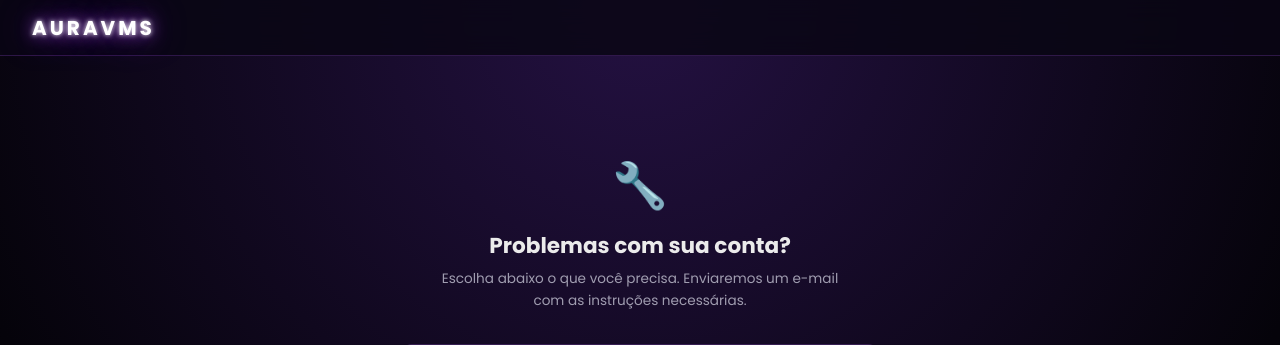
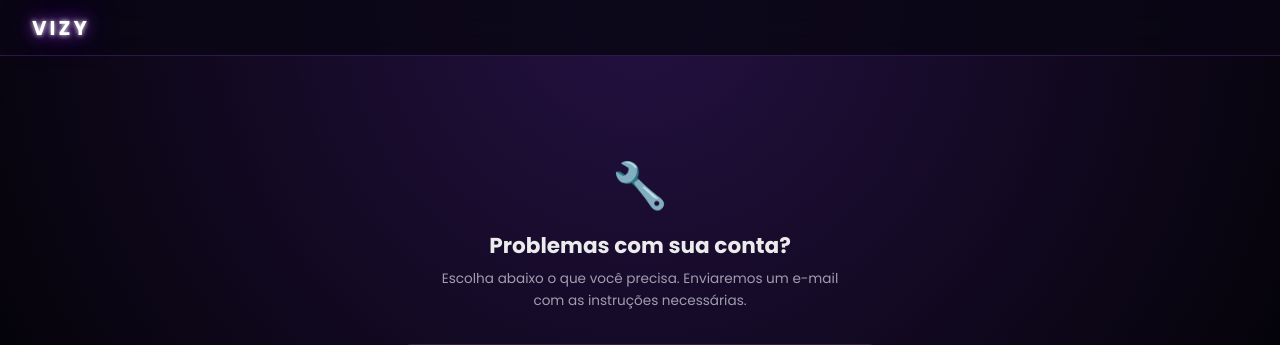
Before and after one commit to rfernandoufabc/aura-vms, a Flask app: page /account-help in a window 1280 px wide. Shown: the top 345 px of the page. Run offline with Flask 3, Linux system fonts and the light colour scheme.

Commit message:
Rename aura-vms to vizy and add logo to README
Co-authored-by: rfernandoufabc <220268779+rfernandoufabc@users.noreply.github.com>

```diff
--- a/app.py
+++ b/app.py
@@ -50,7 +50,7 @@ def _send_confirmation_email(to_email: str, username: str, token: str):
     <p><a href="{confirm_url}">{confirm_url}</a></p>
     <p>O link expira em 30 minutos.</p>
     """
-    send_email(to_email, 'AuraVMS — Confirme seu e-mail', html)
+    send_email(to_email, 'Vizy — Confirme seu e-mail', html)
 
 
 def login_required(f):
--- a/routes/account_help.py
+++ b/routes/account_help.py
@@ -14,7 +14,7 @@ account_help_bp = Blueprint('account_help', __name__)
 def _build_confirmation_email(username: str, confirm_url: str) -> str:
     return f"""
     <div style="font-family:sans-serif;max-width:480px;margin:auto;">
-        <h2>Confirme seu e-mail — AuraVMS</h2>
+        <h2>Confirme seu e-mail — Vizy</h2>
         <p>Olá, <strong>@{username}</strong>!</p>
         <p>Clique no botão abaixo para ativar sua conta:</p>
         <a href="{confirm_url}"
@@ -31,7 +31,7 @@ def _build_confirmation_email(username: str, confirm_url: str) -> str:
 def _build_reset_email(username: str, reset_url: str) -> str:
     return f"""
     <div style="font-family:sans-serif;max-width:480px;margin:auto;">
-        <h2>Redefinição de senha — AuraVMS</h2>
+        <h2>Redefinição de senha — Vizy</h2>
         <p>Olá, <strong>@{username}</strong>!</p>
         <p>Clique no botão abaixo para criar uma nova senha:</p>
         <a href="{reset_url}"
@@ -81,7 +81,7 @@ def resend_confirmation():
     try:
         send_email(
             to_email=user.email,
-            subject='AuraVMS — Confirme seu e-mail',
+            subject='Vizy — Confirme seu e-mail',
             html_body=_build_confirmation_email(user.username, confirm_url),
         )
     except Exception as exc:
@@ -123,7 +123,7 @@ def request_reset_password():
     try:
         send_email(
             to_email=user.email,
-            subject='AuraVMS — Redefinição de senha',
+            subject='Vizy — Redefinição de senha',
             html_body=_build_reset_email(user.username, reset_url),
         )
     except Exception:
--- a/templates/base.html
+++ b/templates/base.html
@@ -3,7 +3,7 @@
 <head>
     <meta charset="UTF-8">
     <meta name="viewport" content="width=device-width, initial-scale=1.0">
-    <title>AuraVMS - Dashboard</title>
+    <title>Vizy - Dashboard</title>
     <style>
         @import url('https://fonts.googleapis.com/css2?family=Poppins:wght@300;400;500;600;700&display=swap');
 
@@ -310,7 +310,7 @@
 
 <!-- ── Navbar ── -->
 <nav>
-    <a href="/" class="brand">AuraVMS</a>
+    <a href="/" class="brand">Vizy</a>
     <ul>
         {% if session.get('user_id') %}
             <li><a href="/">Dashboard</a></li>
--- a/templates/dashboard.html
+++ b/templates/dashboard.html
@@ -4,7 +4,7 @@
 
 <h2 style="margin-bottom: 6px;">🏠 Dashboard</h2>
 <p style="color: var(--text-muted); font-size: 0.85em; letter-spacing: 0.5px; margin-bottom: 30px;">
-    Bem-vindo ao painel de controle do AuraVMS.
+    Bem-vindo ao painel de controle do Vizy.
 </p>
 
 <div style="display: grid; grid-template-columns: repeat(3, 1fr); gap: 20px; margin-bottom: 30px;">
--- a/templates/login.html
+++ b/templates/login.html
@@ -3,7 +3,7 @@
 <head>
     <meta charset="UTF-8">
     <meta name="viewport" content="width=device-width, initial-scale=1.0">
-    <title>AuraVMS — Entrar</title>
+    <title>Vizy — Entrar</title>
     <style>
         @import url('https://fonts.googleapis.com/css2?family=Poppins:wght@300;400;500;600;700&display=swap');
 
@@ -315,7 +315,7 @@
 </head>
 <body>
 
-<a href="/" class="brand">AuraVMS</a>
+<a href="/" class="brand">Vizy</a>
 <p class="tagline">Video Management System</p>
 
 {% with messages = get_flashed_messages(with_categories=true) %}
@@ -427,7 +427,7 @@
     </div>
 </div>
 
-<p class="footer-note">© 2025 AuraVMS — Todos os direitos reservados</p>
+<p class="footer-note">© 2025 Vizy — Todos os direitos reservados</p>
 
 <script>
     function switchTab(panel, btn) {
```
Also changed, not shown: IDEAS.md (+7 -7 lines), README.md.
